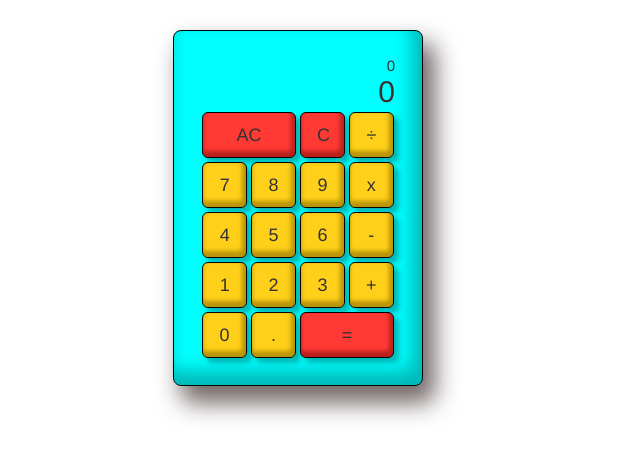
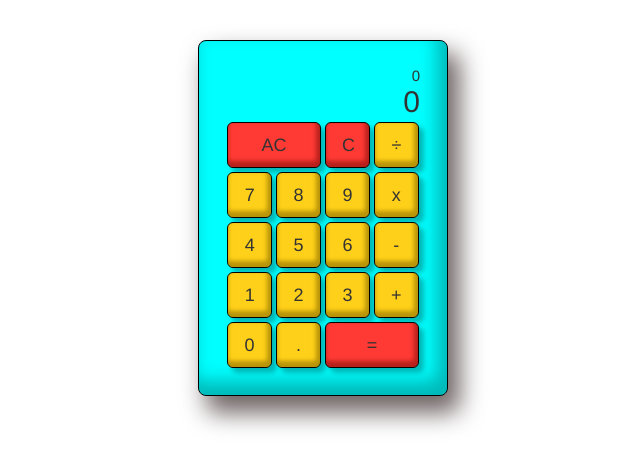
Before and after one commit to lacyjpr/calculator, a plain HTML site: page index.html in a window 1280 px wide. Shown: the whole page, without its empty margins (317-957 px from the left). Drawn offline with nearby package versions, Linux system fonts and the light colour scheme.

Commit message:
Center calculator

```diff
--- a/css/style.css
+++ b/css/style.css
@@ -1,8 +1,12 @@
 
-.calc {
+.jumbotron {
 	width: 250px;
+	text-align: center;
+	margin: 40px auto;
+}
+
+ #calc {
 	padding: 27px;
-	margin: 30px;
 	text-align: center;
 	border: 1px solid black;
 	border-radius: 8px;
@@ -11,14 +15,14 @@
 
 }
 
-.calc h2 {
+.jumbotron h2 {
 	font-size: 15px;
 	text-align: right;
 	margin-top: 0px;
 	margin-bottom: 0px;
 }
 
-.calc h1 {
+.jumbotron h1 {
 	font-size: 30px;
 	text-align: right;
 	margin-top: 0px;
--- a/index.html
+++ b/index.html
@@ -15,9 +15,9 @@
 
 	<body>
 		<div class="container">
-			<div class="row">
-				<div class="col-md-4 col-md-offset-4 col-xs-12">
-					<div class="calc">
+			<!--<div class="row">
+				<div class="col-md-4 col-md-offset-4 col-xs-4 col-xs-offset-4">-->
+					<div class="jumbotron" id="calc">
 						<h2 class="formula">0</h2>
 						<h1 class="solution">0</h1>
 
@@ -55,8 +55,8 @@
 						</div>
 
 					</div>
-				</div>
-			</div>
+				<!--</div>
+			</div>-->
 		</div>
 
 	</body>
```
